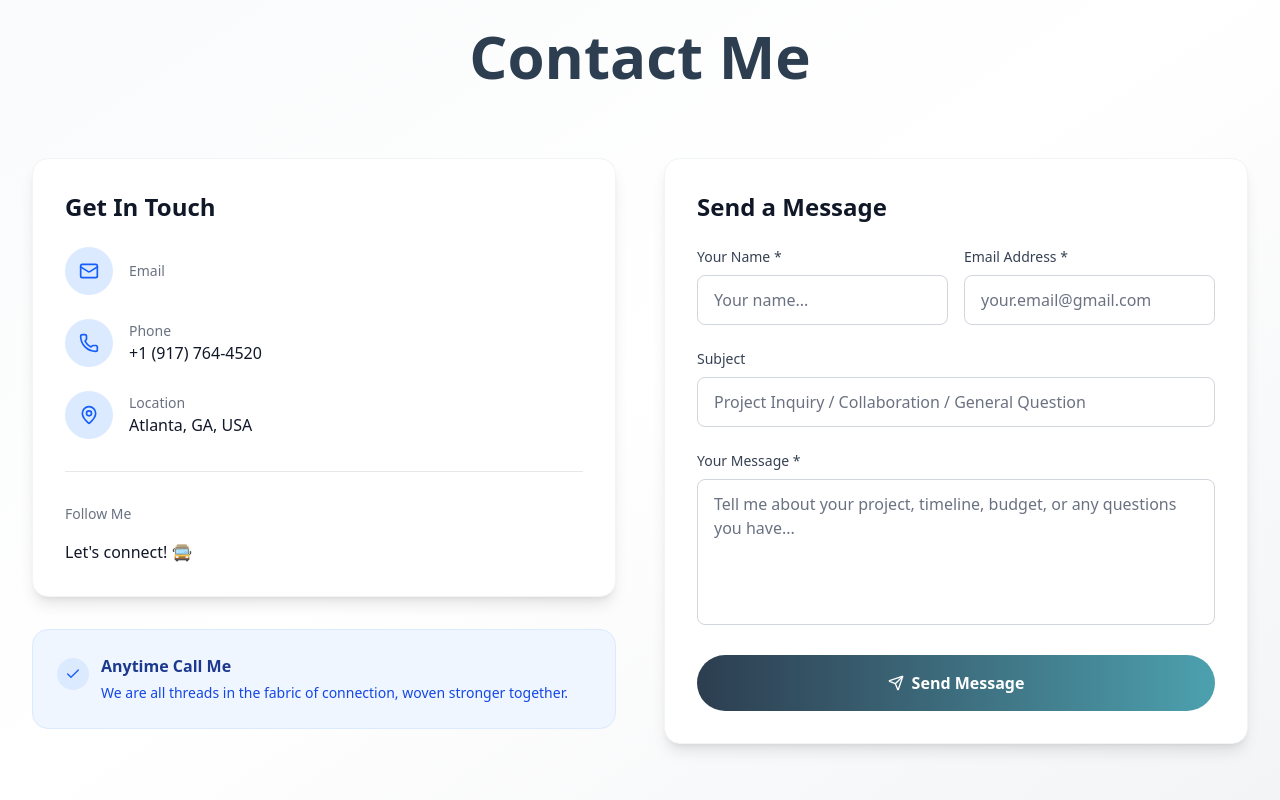
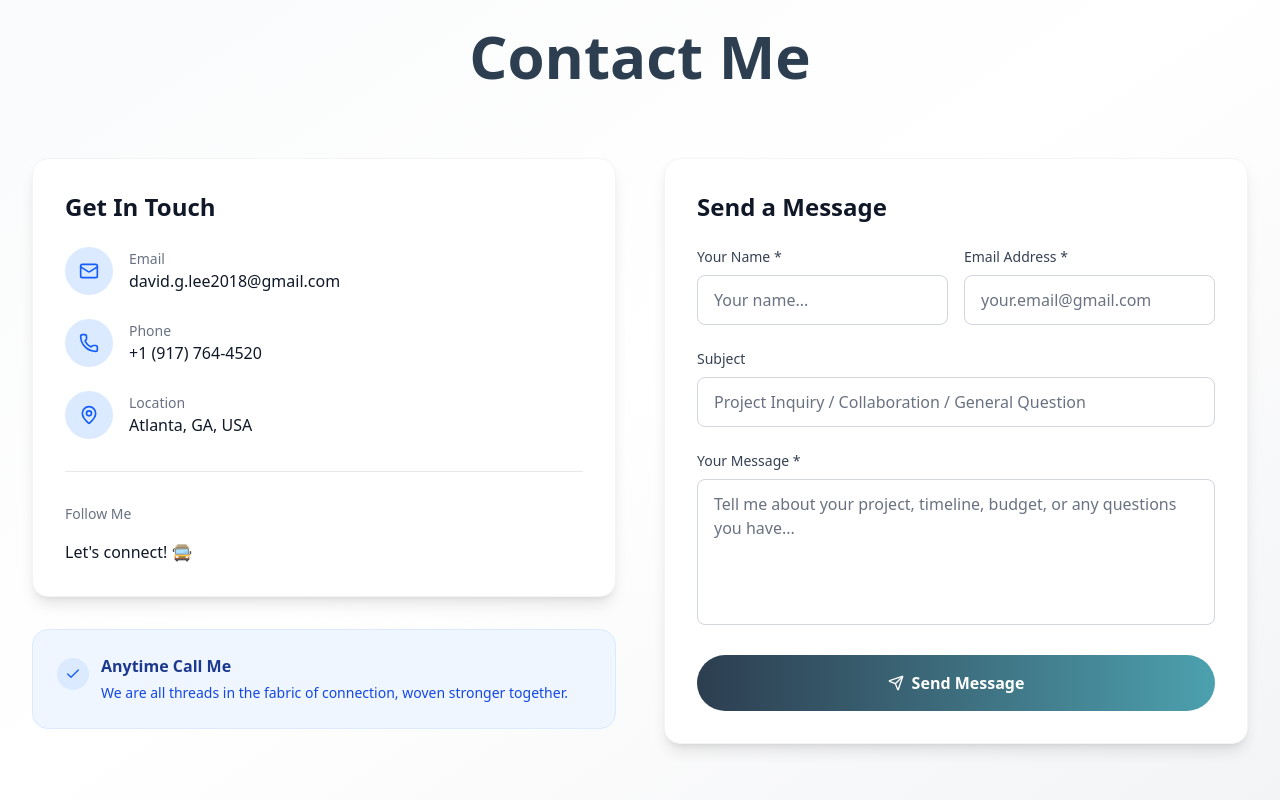
Before and after one commit to ezio421511/portfolio-front-lee, a React (Vite) app: page / in a window 1280 px wide. Shown: the part 8911-9711 px from the top of the page. Built offline with nearby package versions, Linux system fonts and the light colour scheme.

Commit message:
Update Contact.jsx

```diff
--- a/src/components/Contact.jsx
+++ b/src/components/Contact.jsx
@@ -14,8 +14,8 @@ import { useDarkMode } from "../DarkModeContext";
 
 const Contact = () => {
   const me = {
-    name: "",
-    email: "",
+    name: "David Lee",
+    email: "david.g.lee2018@gmail.com",
     phone: "+1 (917) 764-4520",
     location: "Atlanta, GA, USA",
     linkedin: "",
```
